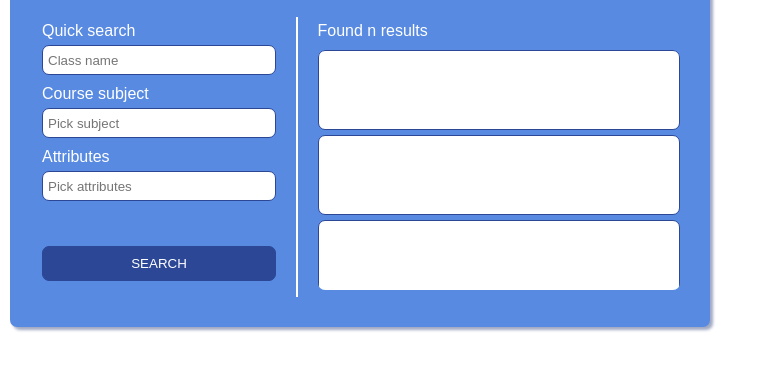
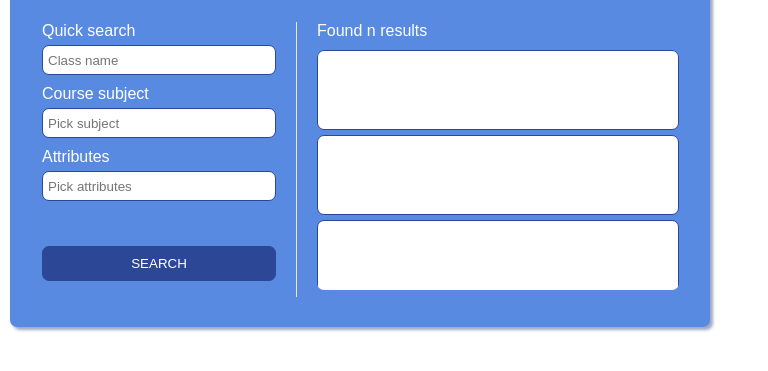
Before and after one commit to jumbo-scheduler/jumbo-scheduler.github.io, a website: page dev/classFinder.html in a window 1280 px wide. Shown: the part 83-454 px from the top of the page, without its empty margins (0-768 px from the left). Drawn offline with Linux system fonts and the light colour scheme; a web font is replaced by a local one.

Commit message:
Small fixes on classfinder

```diff
--- a/css/main.css
+++ b/css/main.css
@@ -2,6 +2,7 @@
     --roundness: 7px;
     --cornflower-blue: #588ae1;
     --deep-blue: #2b4796;
+    --light-gray: rgb(227, 231, 235);
     --shadow-blue: rgba(19, 39, 105, 0.4);
 }
 
@@ -111,7 +112,7 @@ header {
 
     display: flex;
     flex-direction: column;
-    gap: 20px;
+    gap: 25px;
     padding: 30px;
 
     #class-finder-topbar {
@@ -141,17 +142,17 @@ header {
     }
 
     #class-finder {
-        background-color: white;
+        background-color: var(--light-gray);
         overflow: hidden;
         width: 100%;
         height: 100%;
         display: grid;
         grid-template-columns: 40% 60%;
-        gap: 1.5px;
+        gap: 1px;
 
         #class-finder-search {
             background-color: var(--cornflower-blue);
-            padding: 5px 20px 0px 2px;
+            padding: 0px 20px 0px 2px;
             display: flex;
             flex-direction: column;
 
@@ -171,6 +172,7 @@ header {
             input[type="submit"] {
                 height: 35px;
                 margin-top: 35px;
+                font-weight: 500;
                 background-color: var(--deep-blue);
                 color: white;
             }
@@ -178,7 +180,7 @@ header {
 
         #class-finder-results {
             background-color: var(--cornflower-blue);
-            padding: 5px 2px 0px 20px;
+            padding: 0px 2px 0px 20px;
             display: flex;
             flex-direction: column;
             gap: 10px;
```
